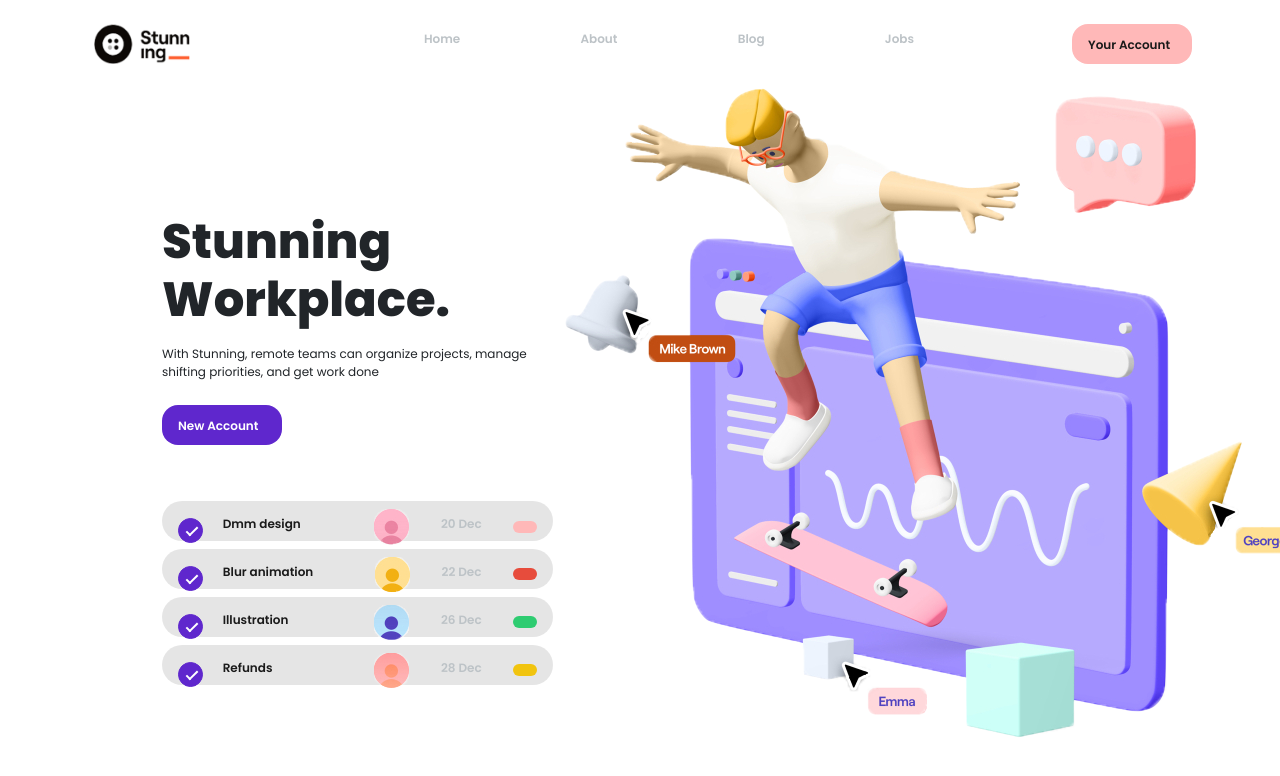
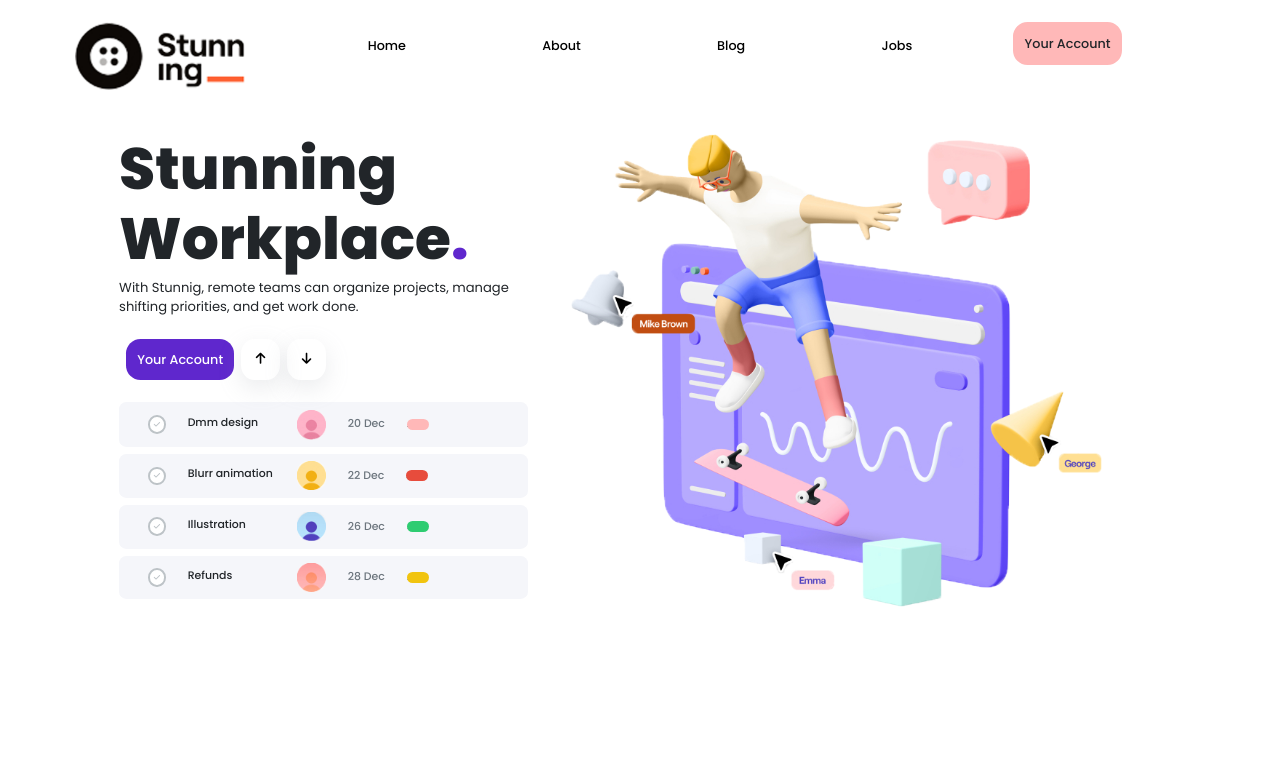
Before and after one commit to imdsatyam/Stunning, a plain HTML site: page Index.html in a window 1280 px wide. Drawn offline with nearby package versions, Linux system fonts and the light colour scheme.

Commit message:
Second commit

```diff
--- a/Index.css
+++ b/Index.css
@@ -1,11 +1,9 @@
-@import url("https://fonts.googleapis.com/css2?family=Poppins:wght@100;200;300;400;500;600;700;800;900&display=swap");
-
 :root {
   --background-color: #ffffff;
-  --Text-color: #1a1a1a;
+  --Text-color: #000000;
   --Button-color-primary: #ffb8b8;
   --Button-color-Secondry: #5f27cd;
-  --Button-color-before: #bdc3c7;
+  --Button-color-before: #f5f6fa;
 }
 
 html {
@@ -25,31 +23,17 @@ body {
   font-family: "Poppins", sans-serif;
 }
 
-#nav__logo img {
-  height: 5rem;
-  width: 12rem;
-  align-items: flex-end;
+.btn {
+  background-color: var(--Button-color-primary);
+  border-radius: 2rem;
 }
 
-#nav__bar {
-  padding-right: 5rem;
+.btn:hover {
+  background-color: var(--Button-color-Secondry);
+  color: var(--background-color);
 }
 
-#nav__bar ul {
-  display: flex;
-  flex-direction: row;
-  justify-content: space-between;
-  align-items: center;
-}
-
-#nav__bar a {
-  text-decoration: none;
-  color: var(--Button-color-before);
-  font-size: 1.5rem;
-  font-weight: 600;
-}
-
-#nav__bar a::after {
+#nav a::after {
   content: "";
   display: block;
   margin: auto;
@@ -60,79 +44,77 @@ body {
   transition: all 0.3s;
 }
 
-#nav__bar a:hover {
+#nav a:hover::after {
+  width: 100%;
+  background: var(--Button-color-Secondry);
+}
+
+.moto h1 {
+  font-size: 8rem;
+  font-weight: 800;
+}
+
+.moto p {
+  font-size: 1.8rem;
+  font-weight: 400;
+}
+
+.moto span {
+  color: var(--Button-color-Secondry);
+}
+
+.icon i {
+  padding: 2rem;
+}
+
+.icon i {
+  border-radius: 35%;
+  color: var(--Text-color);
+  box-shadow: rgba(149, 157, 165, 0.2) 0px 8px 24px;
+}
+
+.icon i:hover {
+  color: var(--Button-color-before);
+}
+
+.btn_sec {
+  background-color: var(--Button-color-Secondry);
+  color: var(--background-color);
+  border-radius: 2rem;
+}
+
+.btn_sec:hover {
+  background-color: var(--Button-color-primary);
   color: var(--Text-color);
 }
 
-#nav__bar a:hover::after {
-  width: 100%;
-  background: var(--Text-color);
+.banner {
+  background-color: var(--Button-color-before);
 }
 
-#Btn {
-  width: 15rem;
-  height: 5rem;
-  background-color: var(--Button-color-primary);
-  padding: 1.5rem 0;
-  display: inline-block;
-  cursor: pointer;
-  border-radius: 16px;
-  padding-left: 2rem;
-  align-items: flex-end;
-  margin-left: 10rem;
+.banner:hover {
+  background-color: var(--background-color);
+  box-shadow: rgba(0, 0, 0, 0.35) 0px 5px 15px;
 }
 
-#Btn a {
-  color: var(--Text-color);
-  text-decoration: none;
-  font-size: 1.5rem;
-  font-weight: 600;
+.banner i {
+  background-color: var(--background-color);
+  color: #bdc3c7;
+  border-radius: 50%;
+  border: 2px solid #bdc3c7;
 }
 
-#main {
-  margin: 0 10rem;
+.banner i:hover {
+  background-color: var(--Button-color-Secondry);
+  color: var(--background-color);
 }
 
-.motto h1 {
-    margin-top: 10rem;
-  font-size: 6rem;
-  font-weight: 800;
-  margin-bottom: 2rem;
+.banner h3 {
+  width: 15rem;
 }
 
-.motto p {
-  font-size: 1.5rem;
-}
-
-#Btnn {
-  width: 15rem;
-  height: 5rem;
-  background-color: var(--Button-color-Secondry);
-  padding: 1.5rem 0;
-  display: inline-block;
-  cursor: pointer;
-  border-radius: 16px;
-  padding-left: 2rem;
-  color: var(--background-color);
-  text-decoration: none;
-  font-size: 1.5rem;
-  font-weight: 600;
-  align-items: flex-end;
-  margin: 2rem 0;
-}
-
-.profile {
-  margin-top: 5rem;
-}
-
-.bnr{
-    border-radius: 20px;
-    margin-bottom: 1rem;
-    height: 5rem;
-    padding: 0 2rem;
-    padding-top: 1rem;
-    background: linear-gradient(rgba(0,0,0,0.1),rgba(0,0,0,0.1));
-    transition: box-shadow 0.1s, transform 0.1s;
+.banner h2 {
+  background-color: #ffb8b8;
 }
 
 .color {
@@ -140,12 +122,12 @@ body {
   height: 1.5rem;
 }
 
-#pink{
+#pink {
   border-radius: 20px;
   background-color: #ffb8b8;
 }
 
-#red{
+#red {
   border-radius: 20px;
   background-color: #e74c3c;
 }
@@ -160,103 +142,100 @@ body {
   background-color: #f1c40f;
 }
 
-.bnr:hover{
-    background-color: var(--background-color);
+@media (min-width: 1280px) and (max-width: 1400px) {
+  html {
+    font-size: 55.5%;
   }
-
-.bnr a{
-    text-decoration: none;
-    color: var(--Text-color);
-}
-
-.bnr h1 {
-  font-size: 1.5rem;
-  font-weight: 600;
-}
-
-.date{
-    color: var(--Button-color-before);
-}
-
-.name {
-  width: 15rem;
-}
-
-.round {
-  position: relative;
-}
-
-.round label {
-  background-color: #fff;
-  border: 1px solid #ccc;
-  border-radius: 50%;
-  cursor: pointer;
-  height: 25px;
-  left: 0;
-  position: absolute;
-  top: 0;
-  width: 25px;
-}
-
-.round label:after {
-  border: 2px solid #fff;
-  border-top: none;
-  border-right: none;
-  content: "";
-  height: 6px;
-  left: 7px;
-  opacity: 0;
-  position: absolute;
-  top: 8px;
-  transform: rotate(-45deg);
-  width: 12px;
-}
-
-.round input[type="checkbox"] {
-  visibility: hidden;
-}
-
-.round input[type="checkbox"]:checked + label {
-  background-color: var(--Button-color-Secondry);
-  border-color: var(--Button-color-Secondry);
-}
-
-.round input[type="checkbox"]:checked + label:after {
-  opacity: 1;
 }
 
 @media (min-width: 998px) and (max-width: 1280px) {
   html {
-    font-size: 50%;
+    font-size: 45.5%;
+  }
+
+  #next__col img {
+    width: 90%;
+  }
+
+  .banner img {
+    width: 4rem;
   }
 }
 
 @media (min-width: 768px) and (max-width: 998px) {
   html {
-    font-size: 40%;
+    font-size: 35.5%;
+  }
+
+  #logo img {
+    width: 65%;
+  }
+
+  #next__col img {
+    width: 100%;
+    margin-left: 5rem;
+  }
+
+  .banner img {
+    width: 3rem;
   }
 }
 
-@media (max-width: 768px) {
-  #row {
-    display: flex;
-    flex-direction: column;
+@media (min-width: 480px) and (max-width: 768px) {
+  html {
+    font-size: 28.5%;
   }
 
-  #nav__logo {
+  #logo img {
+    width: 55%;
+  }
+
+  #next__col img {
+    width: 90%;
+    margin-left: 10rem;
+  }
+
+  .banner img {
+    width: 3rem;
+  }
+}
+
+@media (min-width: 300px) and (max-width: 480px) {
+  html {
+    font-size: 35.5%;
+  }
+
+  #logo img {
+    width: 85%;
+  }
+
+  #next__col {
+    display: none;
+  }
+
+  #num {
+    justify-content: center;
+    align-items: center;
+    text-align: center;
+  }
+
+  #button_between {
+    padding: 0 10rem;
+  }
+
+  #about_hr_main {
     width: 100%;
   }
 
-  #nav__bar ul {
-    display: flex;
-    flex-direction: column;
+  .listbanner {
+    padding-top: 5rem;
   }
 
-  #nav__bar li {
-    margin: 2rem 0;
+  .banner {
+    margin: 0 5rem;
   }
 
-  #Btn {
-    display: none;
+  .banner img {
+    width: 2rem;
   }
 }
--- a/Index.html
+++ b/Index.html
@@ -1,117 +1,174 @@
 <!DOCTYPE html>
 <html lang="en">
-
   <head>
     <meta charset="UTF-8" />
     <meta name="viewport" content="width=device-width, initial-scale=1.0" />
-    <title>Stunning</title>
-    <link href="https://cdn.jsdelivr.net/npm/bootstrap@5.3.1/dist/css/bootstrap.min.css" rel="stylesheet"
-        integrity="sha384-4bw+/aepP/YC94hEpVNVgiZdgIC5+VKNBQNGCHeKRQN+PtmoHDEXuppvnDJzQIu9" crossorigin="anonymous" />
-    <link rel="stylesheet" href="./Index.css" />
+    <link
+      href="https://cdn.jsdelivr.net/npm/bootstrap@5.3.1/dist/css/bootstrap.min.css"
+      rel="stylesheet"
+      integrity="sha384-4bw+/aepP/YC94hEpVNVgiZdgIC5+VKNBQNGCHeKRQN+PtmoHDEXuppvnDJzQIu9"
+      crossorigin="anonymous"
+    />
+    <link rel="preconnect" href="https://fonts.googleapis.com" />
+    <link rel="preconnect" href="https://fonts.gstatic.com" crossorigin />
+    <link
+      href="https://fonts.googleapis.com/css2?family=Poppins:wght@100;200;300;400;500;600;700;800;900&display=swap"
+      rel="stylesheet"
+    />
+    <link
+      rel="stylesheet"
+      href="https://cdnjs.cloudflare.com/ajax/libs/font-awesome/6.4.2/css/all.min.css"
+    />
+    <link rel="stylesheet" href="./index.css" />
+    <title>Document</title>
   </head>
-
   <body>
-    <!-- NavBar -->
-    <div class="container-fluid">
-        <div class="container p-5">
-            <div class="row d-flex justify-content-between align-items-center" id="row">
-                <div class="col-3" id="nav__logo">
-                    <a href="/#"><img src="./Assets/stunning-logo.png" alt="" /></a>
+    <!-- Nav Menu -->
+    <div class="container">
+      <div class="row my-5">
+        <div class="col-3" id="logo">
+          <a class="navbar-brand" href="#">
+            <img
+              src="./Assets/stunning-logo.png"
+              alt="Bootstrap"
+              width="170"
+              height="70"
+              class="img-fluid"
+            />
+          </a>
         </div>
-                <div class="col-6 text-center" id="nav__bar">
-                    <ul>
-                        <li>
-                            <a href="/#">Home</a>
+        <div class="col-6 pt-4" id="nav">
+          <ul class="nav justify-content-between">
+            <li class="nav-item">
+              <a class="nav-link fs-3 fw-medium text-black" href="/#">Home</a>
             </li>
-                        <li>
-                            <a href="/#">About</a>
+            <li class="nav-item">
+              <a class="nav-link fs-3 fw-medium text-black" href="/#">About</a>
             </li>
-                        <li>
-                            <a href="/#">Blog</a>
+            <li class="nav-item">
+              <a class="nav-link fs-3 fw-medium text-black" href="/#">Blog</a>
             </li>
-                        <li>
-                            <a href="/#">Jobs</a>
+            <li class="nav-item">
+              <a class="nav-link fs-3 fw-medium text-black" href="/#">Jobs</a>
             </li>
           </ul>
         </div>
-                <div class="col-3" id="Btn">
-                    <a href="/#">Your Account</a>
-                </div>
+        <div class="col-3 d-flex justify-content-center">
+          <a href="">
+            <button type="button" class="btn fs-3 fw-medium p-4">
+              Your Account
+            </button>
+          </a>
         </div>
       </div>
     </div>
 
     <!-- About -->
-
-    <div class="container-fluid">
     <div class="container">
-            <div class="row d-flex justify-content-between align-items-center" id="main">
-                <div class="col-5">
-                    <div class="motto">
-                        <h1>Stunning <span>Workplace.</span></h1>
+      <div class="row m-5" id="num">
+        <div class="col-5 p-5" id="about_hr_main">
+          <div class="aboutmoto">
+            <div class="moto">
+              <h1>Stunning Workplace<span>.</span></h1>
               <p>
-                            With Stunning, remote teams can organize projects, manage
-                            shifting priorities, and get work done
+                With Stunnig, remote teams can organize projects, manage
+                shifting priorities, and get work done.
               </p>
-                        <a id="Btnn" href="/#">New Account</a>
-                    </div>
-                    <div class="profile">
-                        <div class="bnr">
-                            <a href="/#" class="d-flex justify-content-between align-items-center">
-                                <div class="round">
-                                    <input type="checkbox" checked id="checkbox" placeholder="none" />
-                                    <label for="checkbox"></label>
-                                </div>
-                                <h1 class="name">Dmm design</h1>
-                                <img src="./Assets/user-pink.png" alt="" />
-                                <h1 class="date">20 Dec</h1>
-                                <input class="color" id="pink" type="" placeholder="" />
+              <div
+                class="d-flex justify-content-start mt-5"
+                id="button_between"
+              >
+                <a class="ps-3 me-2" href="">
+                  <button type="button" class="btn_sec fs-3 fw-medium p-4">
+                    Your Account
+                  </button>
                 </a>
-                        </div>
-                        <div class="bnr">
-                            <a href="" class="d-flex justify-content-between align-items-center">
-                                <div class="round">
-                                    <input type="checkbox" checked id="checkbox" placeholder="none" />
-                                    <label for="checkbox"></label>
-                                </div>
-                                <h1 class="name">Blur animation</h1>
-                                <img src="./Assets/user-orange.png" alt="" />
-                                <h1 class="date">22 Dec</h1>
-                                <input class="color" id="red" type="" placeholder="" />
-                        </div></a>
-                        <div class="bnr">
-                            <a href="" class="d-flex justify-content-between align-items-center">
-                                <div class="round">
-                                    <input type="checkbox" checked id="checkbox" placeholder="none" />
-                                    <label for="checkbox"></label>
-                                </div>
-                                <h1 class="name">Illustration</h1>
-                                <img src="./Assets/user-blue.png" alt="" />
-                                <h1 class="date">26 Dec</h1>
-                                <input class="color" id="green" type="" placeholder="" />
-                        </div></a>
-                        <div class="bnr">
-                            <a href="" class="d-flex justify-content-between align-items-center">
-                                <div class="round">
-                                    <input type="checkbox" checked id="checkbox" placeholder="none" />
-                                    <label for="checkbox"></label>
-                                </div>
-                                <h1 class="name">Refunds</h1>
-                                <img src="./Assets/user-red.png" alt="" />
-                                <h1 class="date">28 Dec</h1>
-                                <input class="color"  id="yellow" type="" placeholder="" />
-                        </div></a>
+                <a href="/#" class="icon fs-3 mx-2 text-black" aria-label="up"
+                  ><i class="fa-solid fa-arrow-up"></i
+                ></a>
+                <a href="/#" class="icon fs-3 mx-2 text-black" aria-label="down"
+                  ><i class="fa-solid fa-arrow-down"></i
+                ></a>
               </div>
             </div>
-                <div class="col-7" id="about__pic">
-                    <img src="./Assets/landing-section-image.png" alt="" />
+            <div class="listbanner mt-5">
+              <div
+                class="banner d-flex justify-content-start align-items-center p-3 rounded-4 mb-3"
+              >
+                <i class="fa-solid fa-check mx-5 p-2"></i>
+                <h3 class="fs-4">Dmm design</h3>
+                <img
+                  class="me-5"
+                  src="./Assets/user-pink.png"
+                  alt=""
+                  class="img-fluid"
+                />
+                <span class="me-5 fs-4 text-secondary fw-medium">20 Dec</span>
+                <input class="color" id="pink" type="" placeholder="." />
+              </div>
+              <div
+                class="banner d-flex justify-content-start align-items-center p-3 rounded-4 mb-3"
+              >
+                <i class="fa-solid fa-check mx-5 p-2"></i>
+                <h3 class="fs-4">Blurr animation</h3>
+                <img
+                  class="me-5"
+                  src="./Assets/user-orange.png"
+                  alt=""
+                  class="img-fluid"
+                />
+                <span class="me-5 fs-4 text-secondary fw-medium">22 Dec</span>
+                <input class="color" id="red" type="" placeholder="." />
+              </div>
+              <div
+                class="banner d-flex justify-content-start align-items-center p-3 rounded-4 mb-3"
+              >
+                <i class="fa-solid fa-check mx-5 p-2"></i>
+                <h3 class="fs-4">Illustration</h3>
+                <img
+                  class="me-5"
+                  src="./Assets/user-blue.png"
+                  alt=""
+                  class="img-fluid"
+                />
+                <span class="me-5 fs-4 text-secondary fw-medium">26 Dec</span>
+                <input class="color" id="green" type="" placeholder="." />
+              </div>
+              <div
+                class="banner d-flex justify-content-start align-items-center p-3 rounded-4 mb-3"
+              >
+                <i class="fa-solid fa-check mx-5 p-2"></i>
+                <h3 class="fs-4">Refunds</h3>
+                <img
+                  class="me-5"
+                  src="./Assets/user-red.png"
+                  alt=""
+                  class="img-fluid"
+                />
+                <span class="me-5 fs-4 text-secondary fw-medium">28 Dec</span>
+                <input class="color" id="yellow" type="" placeholder="." />
+              </div>
+            </div>
+          </div>
+        </div>
+        <div class="col-7 p-5" id="next__col">
+          <div class="aboutimage">
+            <img
+              src="./Assets/landing-section-image.png"
+              alt="Bootstrap"
+              width="600"
+              height="500"
+              class="img-fluid"
+              alt=""
+            />
           </div>
         </div>
       </div>
     </div>
   </body>
-<script src="https://cdn.jsdelivr.net/npm/bootstrap@5.3.1/dist/js/bootstrap.bundle.min.js"
+  <script
+    src="https://cdn.jsdelivr.net/npm/bootstrap@5.3.1/dist/js/bootstrap.bundle.min.js"
     integrity="sha384-HwwvtgBNo3bZJJLYd8oVXjrBZt8cqVSpeBNS5n7C8IVInixGAoxmnlMuBnhbgrkm"
-    crossorigin="anonymous"></script>
-
+    crossorigin="anonymous"
+  ></script>
 </html>
```
Also changed, not shown: 1 other file. Lines whose indentation alone changed are shown as unchanged.
